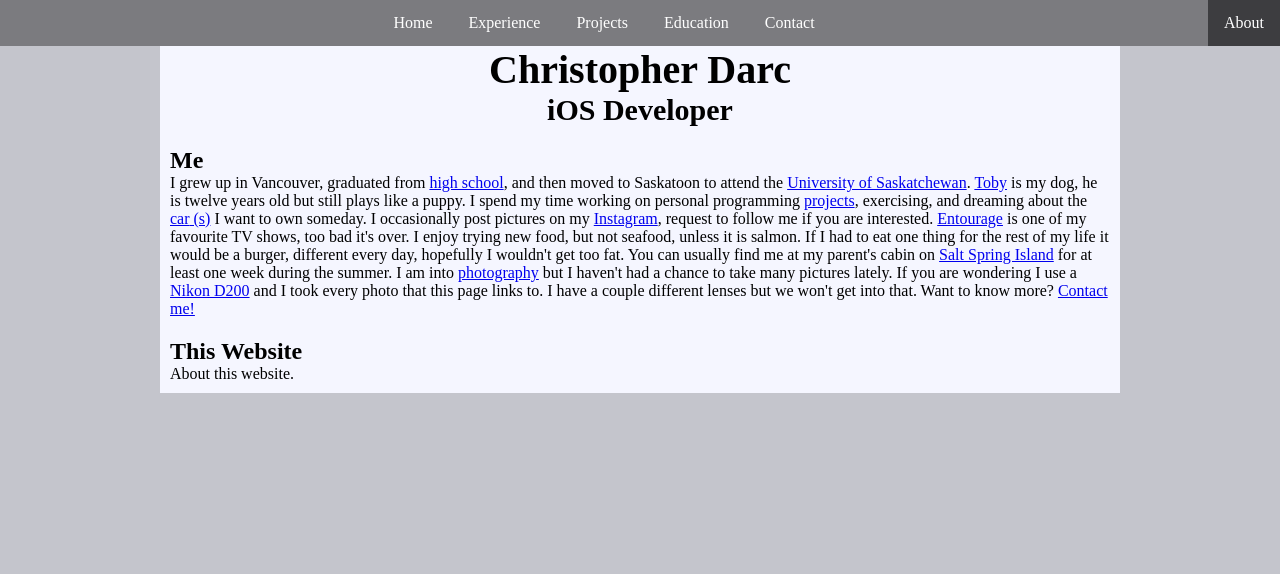
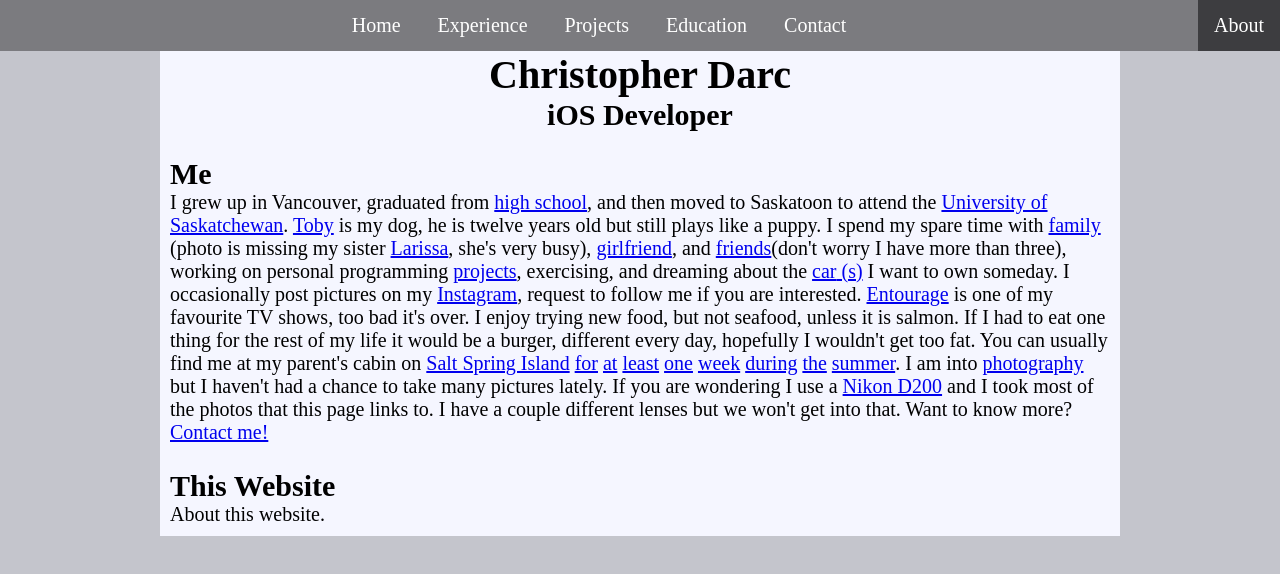
Before and after one commit to chrisdarc/ChrisDarcPersonalWebsite, a plain HTML site: page about.html in a window 1280 px wide. Drawn offline with Linux system fonts and the light colour scheme.

Commit message:
Added some more to the about me section.

```diff
--- a/about.html
+++ b/about.html
@@ -31,12 +31,20 @@
         <h2>Me</h2>
         <p>I grew up in Vancouver, graduated from <a href="http://www.collingwood.org" target="_blank">high school</a>, and then moved to Saskatoon to attend the <a href="http://www.usask.ca" target="_blank">University of Saskatchewan</a>.
             <a href="toby.jpg" target="_blank">Toby</a> is my dog, he is twelve years old but still plays like a puppy.
-            I spend my time working on personal programming <a href="projects.html" target="_blank">projects</a>, exercising, and dreaming about the <a href="alpina.jpg" target="_blank">car</a><a href="escalade.jpg" target="_blank"> (s)</a> I want to own someday.
+            I spend my spare time with <a href="family.JPG" target="_blank">family</a> (photo is missing my sister <a href="Larissa.JPG" target="_blank">Larissa</a>, she's very busy), <a href="photoWithNicole.JPG" target="_blank">girlfriend</a>, and <a href="boatboys.jpg" target="_blank">friends</a>(don't worry I have more than three), working on personal programming <a href="projects.html" target="_blank">projects</a>, exercising, and dreaming about the <a href="alpina.jpg" target="_blank">car</a><a href="escalade.jpg" target="_blank"> (s)</a> I want to own someday.
             I occasionally post pictures on my <a href="https://www.instagram.com/chrisdarc/" target="_blank">Instagram</a>, request to follow me if you are interested.
             <a href="https://en.wikipedia.org/wiki/Entourage_(U.S._TV_series)" target="_blank">Entourage</a> is one of my favourite TV shows, too bad it's over.
             I enjoy trying new food, but not seafood, unless it is salmon.  If I had to eat one thing for the rest of my life it would be a burger, different every day, hopefully I wouldn't get too fat.
-            You can usually find me at my parent's cabin on <a href="https://www.google.ca/maps/place/Salt+Spring+Island,+BC/@48.8291412,-123.5521033,12z/data=!3m1!4b1!4m5!3m4!1s0x548f5a19626d9787:0xf132d8e48ca8c55b!8m2!3d48.8166622!4d-123.5088755?hl=en" target="_blank">Salt Spring Island</a> for at least one week during the summer.
-            I am into <a href="NightAtTheMiddle.jpg" target="_blank">photography</a> but I haven't had a chance to take many pictures lately. If you are wondering I use a <a href="https://en.wikipedia.org/wiki/Nikon_D200" target="_blank">Nikon D200</a> and I took every photo that this page links to. I have a couple different lenses but we won't get into that.
+            You can usually find me at my parent's cabin on <a href="https://www.google.ca/maps/place/Salt+Spring+Island,+BC/@48.8291412,-123.5521033,12z/data=!3m1!4b1!4m5!3m4!1s0x548f5a19626d9787:0xf132d8e48ca8c55b!8m2!3d48.8166622!4d-123.5088755?hl=en" target="_blank">Salt Spring Island</a>
+            <a href="ssNightShot.jpg" target="_blank">for</a>
+            <a href="ssBoat.jpg" target="_blank">at</a>
+            <a href="ssBlue.jpg" target="_blank">least</a>
+            <a href="ssWillowTree.jpg" target="_blank">one</a>
+            <a href="ssSeagullIsland.jpg" target="_blank">week</a>
+            <a href="ssMermaidStatue.jpg" target="_blank">during</a>
+            <a href="ssYellow.jpg" target="_blank">the</a>
+            <a href="ssZoom.jpg" target="_blank">summer</a>.
+            I am into <a href="NightAtTheMiddle.jpg" target="_blank">photography</a> but I haven't had a chance to take many pictures lately. If you are wondering I use a <a href="https://en.wikipedia.org/wiki/Nikon_D200" target="_blank">Nikon D200</a> and I took most of the photos that this page links to. I have a couple different lenses but we won't get into that.
             Want to know more? <a href="contact.html" target="_blank">Contact me!</a>
         </p>
         <h2>This Website</h2>
--- a/fullSiteStyle.css
+++ b/fullSiteStyle.css
@@ -2,6 +2,8 @@ body{
 	background-color: #C4C5CC;
 	font-family: Avenir;
 	margin: 0;
+    margin-bottom: 20px;
+    font-size: 20px;
 }
 
 p{
--- a/indexStyle.css
+++ b/indexStyle.css
@@ -16,7 +16,6 @@
 }
 
 #blurb{
-	font-size: 18px;
     text-align: left;
     padding: 10px;
 }
```
Also changed, not shown: index.html (+1 -1 lines), Larissa.JPG (added), boatboys.jpg (added), family.JPG (added), ssMermaidStatue.jpg (added), ssZoom.jpg (added), 7 other files.
